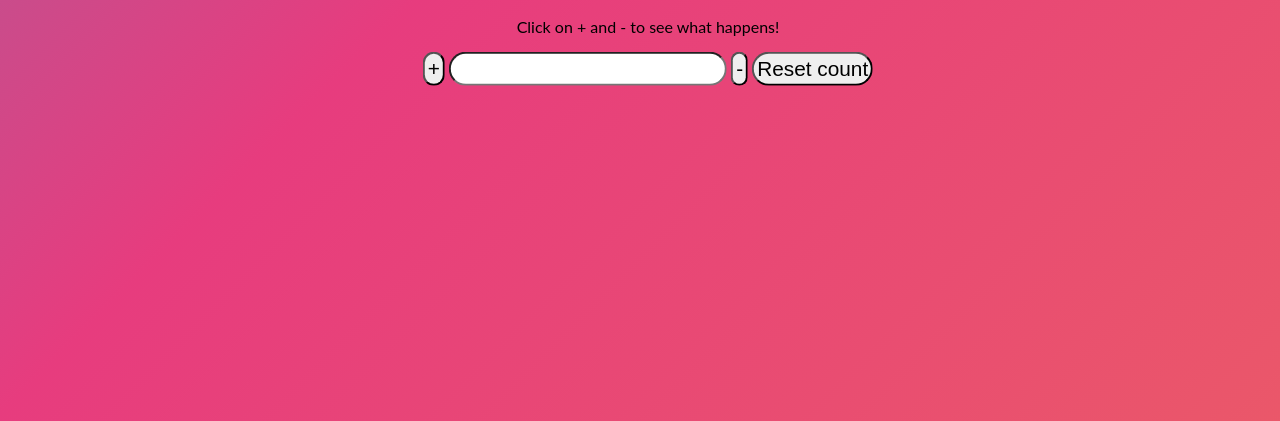
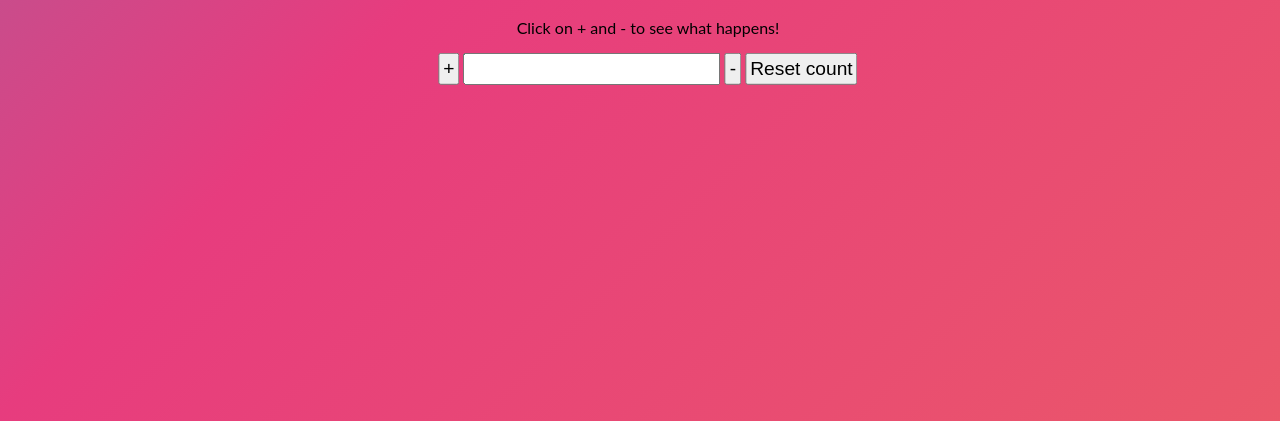
Before and after one commit to giuliam11/count, a plain HTML site: page index.html in a window 1280 px wide. Shown: the part 379-800 px from the top of the page. Drawn offline with Linux system fonts and the light colour scheme.

Commit message:
Update count.css

```diff
--- a/count.css
+++ b/count.css
@@ -11,9 +11,9 @@ body {
     transform: translate(-50%, -50%)
 }
 
-input { border-radius: 9999em;
+input {
 	padding: 3px;
-	font-size: 1.3em;
+	font-size: 1.2em;
 }
 
 @keyframes gradient {
```
